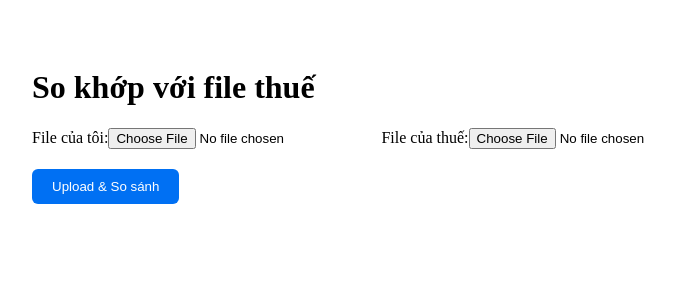
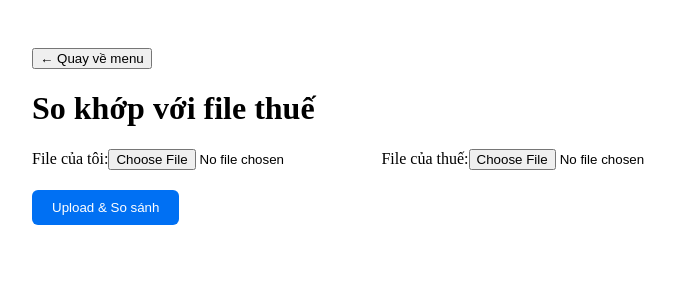
Before and after one commit to DungIT2k2/Acc_tools_fe, a Next.js app: page /module in a window 1280 px wide. Shown: the top 300 px of the page, without its empty margins (16-691 px from the left). Built offline with nearby package versions, Linux system fonts and the light colour scheme.

Commit message:
feat: add back to menu, handle 401 error

```diff
--- a/src/app/module/page.tsx
+++ b/src/app/module/page.tsx
@@ -3,6 +3,7 @@
 import { useState } from "react";
 import callApi from "../../lib/axios";
 import styles from "../../styles/module.module.css";
+import { useRouter } from "next/navigation";
 
 export default function ModulePage() {
     const [myFile, setMyFile] = useState<File | null>(null);
@@ -10,6 +11,7 @@ export default function ModulePage() {
 
     const [result, setResult] = useState<any>(null);
     const [showPopup, setShowPopup] = useState(false);
+    const router = useRouter()
 
     const handleSubmit = async () => {
         if (!myFile || !taxFile) {
@@ -39,6 +41,13 @@ export default function ModulePage() {
 
     return (
         <div className={styles.container}>
+            {/* 👇 NÚT BACK */}
+            <button
+                className={styles.backButton}
+                onClick={() => router.push("/menu")}
+            >
+                ← Quay về menu
+            </button>
             <h1>So khớp với file thuế</h1>
 
             <div className={styles.uploadBox}>
--- a/src/lib/axios.ts
+++ b/src/lib/axios.ts
@@ -27,6 +27,10 @@ callApi.interceptors.response.use(
   (response) => response,
   (error) => {
     // Handle error toàn cục, ví dụ alert
+    if (error.response?.status === 401) {
+      localStorage.removeItem("access_token");
+      window.location.href = "/login";
+    }
     console.error("API Error:", error.response?.data || error.message);
     return Promise.reject(error);
   }
```
Lines whose indentation alone changed are shown as unchanged.
